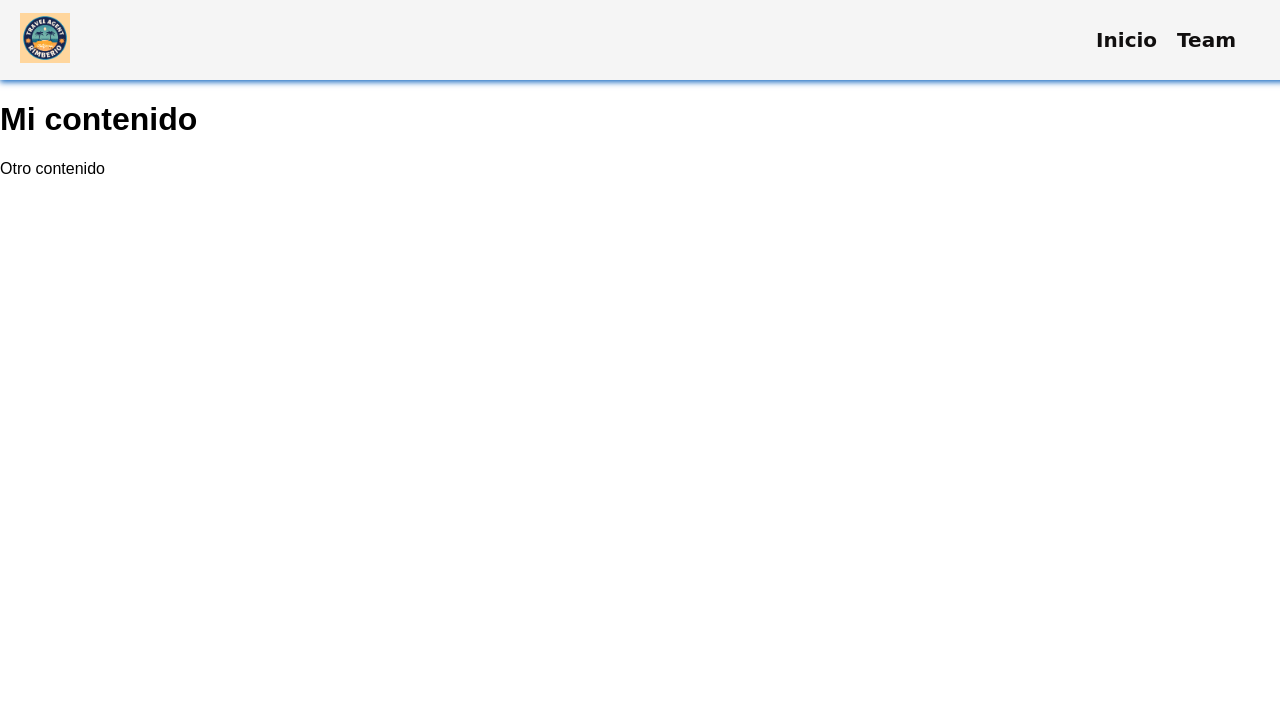
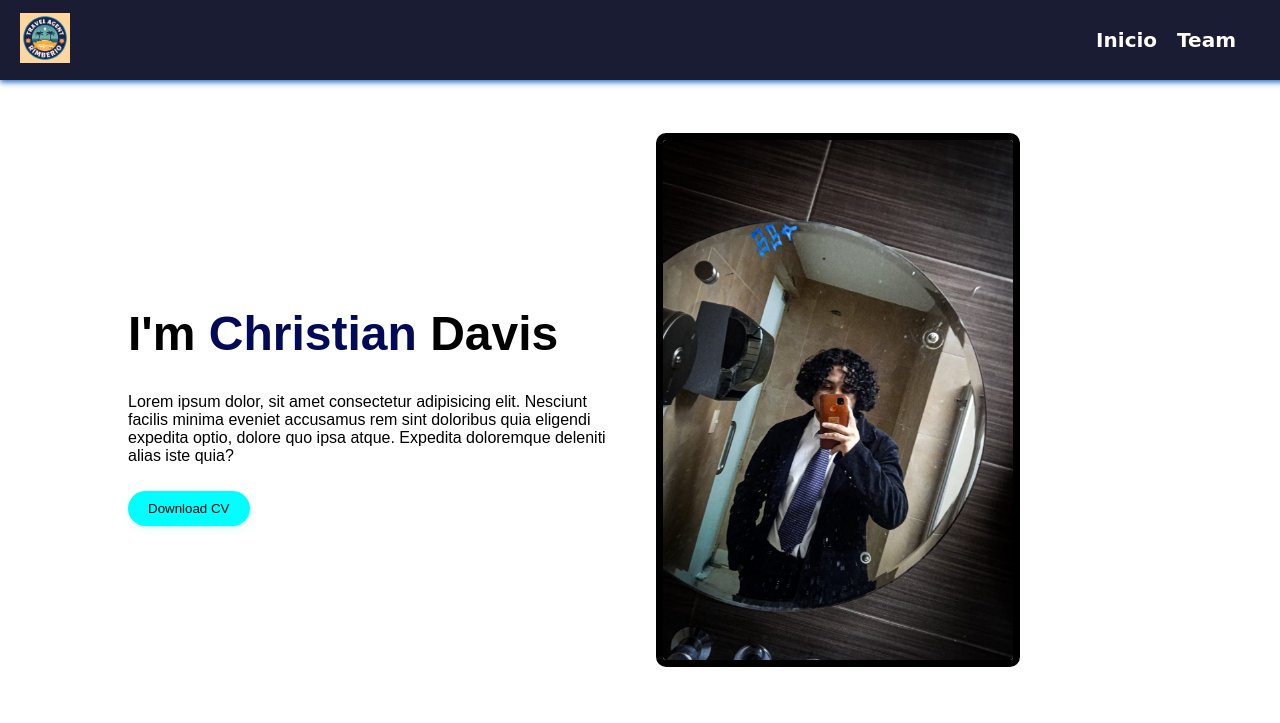
Before and after one commit to chr1st1an26/new_portafolioWeb, a plain HTML site: page new_portafolioWeb/index.html in a window 1280 px wide. Shown: the top 723 px of the page. Drawn offline with nearby package versions, Linux system fonts and the light colour scheme.

Commit message:
18-12-23
avance

```diff
--- a/new_portafolioWeb/index.html
+++ b/new_portafolioWeb/index.html
@@ -34,10 +34,22 @@
         </ul>
       </nav>
 
+      <main class="main">
+        <div class="info-content">
+          <h1>I'm <span>Christian</span> Davis</h1>
+           <p>Lorem ipsum dolor, sit amet consectetur adipisicing elit. Nesciunt facilis minima eveniet accusamus rem sint doloribus quia eligendi expedita optio, dolore quo ipsa atque. Expedita doloremque deleniti alias iste quia?</p>
+           <a download href="#"><button class="download-cv">Download CV</button></a>
+        </div>
+        <img src="./img/perfil/perfil_2.jpeg" alt="">
+      </main>
 
-        <h1>Mi contenido</h1>
-        <p>Otro contenido</p>
+
+
+
     </div>
+
+
+
 
 
 
--- a/new_portafolioWeb/js/loader.js
+++ b/new_portafolioWeb/js/loader.js
@@ -5,5 +5,5 @@ document.addEventListener("DOMContentLoaded", function() {
         document.getElementById('loader').style.display = 'none';
         // Muestra el contenido seguido
         document.getElementById('content').style.display = 'block';
-    }, 3000);
+    }, 2000);
 });
--- a/new_portafolioWeb/style/style.css
+++ b/new_portafolioWeb/style/style.css
@@ -89,7 +89,7 @@ body {
     font-size: 20px;
     opacity: 10;
        /* background: linear-gradient(to right, #0e52d0, hsl(180, 90%, 40%)); */
-       background:whitesmoke;
+       background: #191c32;
     box-shadow: 0 2px 6px rgb(17, 101, 191);
     z-index: 9999;
     height: 80px;
@@ -121,8 +121,94 @@ body {
   .navbar-menu li a {
     font-family: 'Bebas Neue', cursive;
     text-decoration: none;
-    color: #110f0f;
+    color: #fffcfc;
     font-size: 16px;
     font-weight: bold;
     font-size: px;
   }
+
+
+
+  .main {
+    margin: 0 auto;
+    width: 80vw;
+    height: 80vh;
+    display: grid;
+    grid-template-columns: repeat(2,1fr);
+    align-items: center;
+    gap: 2em;
+  }
+
+
+  .main {
+    margin: 0 auto;
+    width: 80vw;
+    height: 80vh;
+    display: grid;
+    grid-template-columns: repeat(2,1fr);
+    align-items: center;
+    gap: 2em;
+  }
+
+  h1 {
+    font-size: 3em;
+  }
+
+  .info-content span {
+    color: #000a57;
+  }
+
+  .download-cv {
+    padding: 10px 20px;
+    background-color: aqua;
+    border: none;
+    border-radius: 20px;
+    margin-top: 10px;
+    cursor: pointer;
+    -webkit-box-shadow: 1px 3px 11px -5px rgba(102,231,200,0.69);
+    -moz-box-shadow: 1px 3px 11px -5px rgba(102,231,200,0.69);
+    box-shadow: 1px 3px 11px -5px rgba(102,231,200,0.69);
+  }
+
+  .download-cv:hover {
+    background-color: azure;
+    box-shadow: none;
+  }
+
+  .main img {
+    border:  7px solid rgb(0, 0, 0);
+    width: 350px;
+    border-radius: 10px;
+    height: 520px;
+    z-index: 1;
+  }
+
+  .about {
+    display: grid;
+    grid-template-columns: repeat(10, 1fr);
+    width: 100vw;
+    align-items: center;
+  }
+
+  .about img {
+    width: 100%;
+    grid-column: 1/5;
+  }
+
+  .about-info {
+    grid-column: 5/10;
+    padding: 3em;
+  }
+
+  .about-info h2 {
+    font-size: 2em;
+    color: #191c32;
+  }
+
+  .divider {
+    height: 4px;
+    width: 60px;
+    background-color: aqua;
+    margin-top: 5px;
+    margin-bottom: 2em;
+  }
```
Also changed, not shown: new_portafolioWeb/img/perfil/perfil_1.jpeg (added), new_portafolioWeb/img/perfil/perfil_2.jpeg (added), new_portafolioWeb/img/perfil/perfil_3.jpeg (added).
